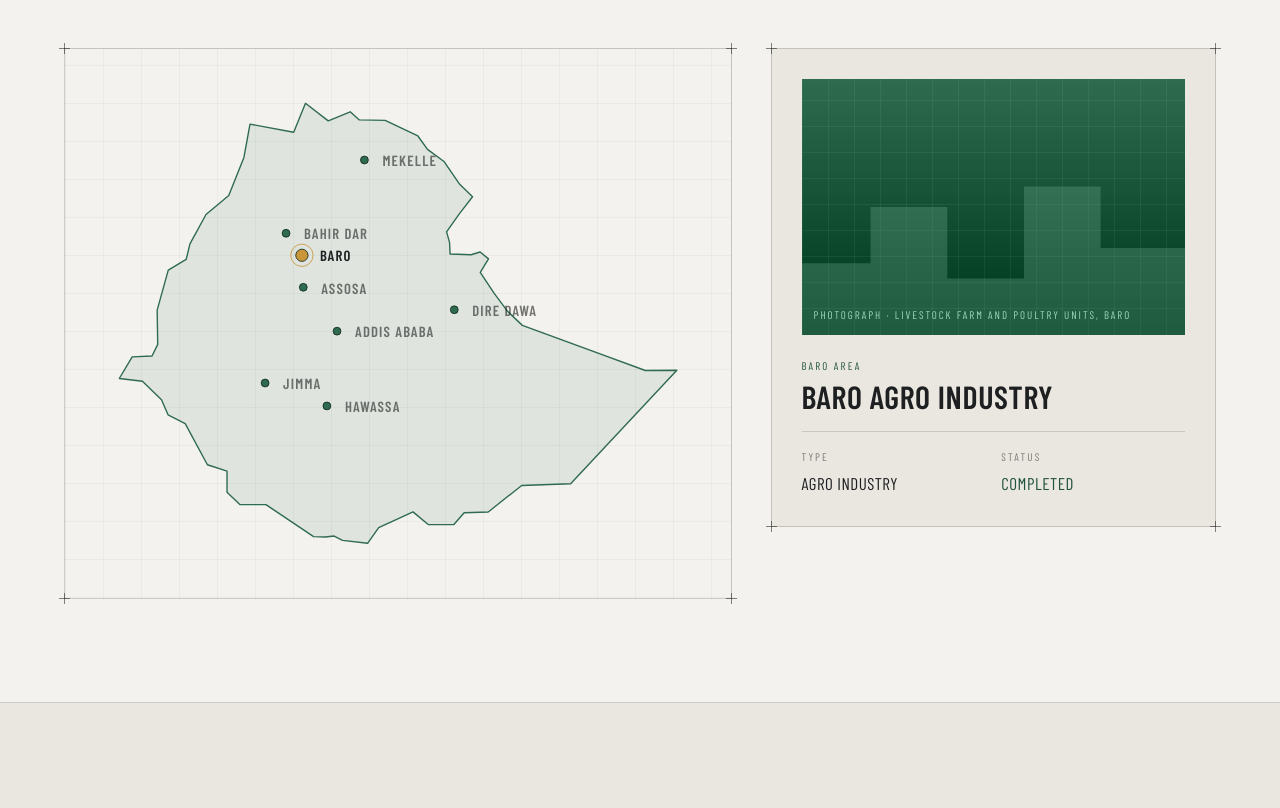
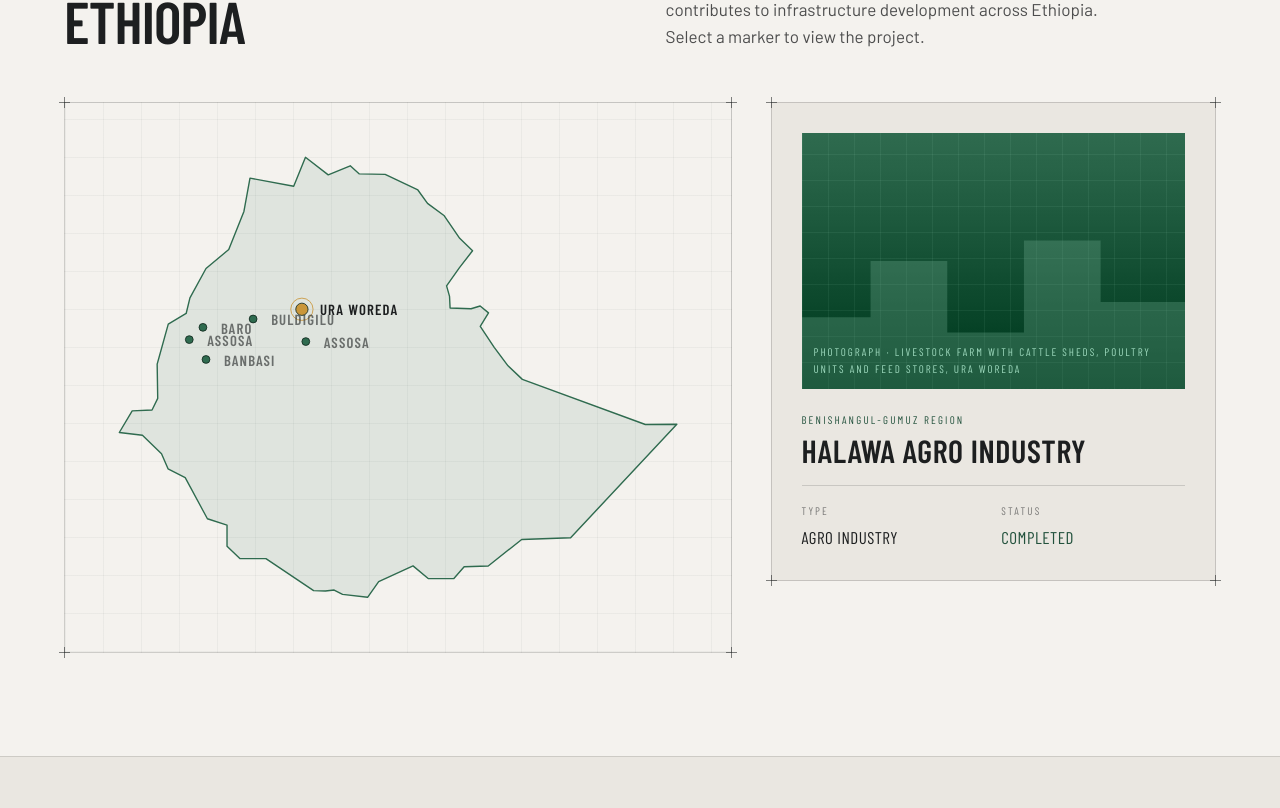
Before and after one commit to beky02/icon-construction-landing-page, a React (Vite) app: page / in a window 1280 px wide. Shown: the part 3962-4770 px from the top of the page. Built offline with nearby package versions, Linux system fonts and the light colour scheme.

Commit message:
Add Assosa Recreation Centre project and update site selection logic in Footprint component

```diff
--- a/src/data/site.ts
+++ b/src/data/site.ts
@@ -123,17 +123,30 @@ export const projects: Project[] = [
       { value: '450', label: 'Students Served' },
     ],
   },
+  {
+    id: 'assosa-recreation-centre',
+    name: 'Assosa Recreation Centre',
+    location: 'Assosa, Benishangul-Gumuz',
+    type: 'Public Space',
+    status: 'Completed',
+    photo: 'water fountain, restaurant and landscaped public recreation area',
+    body: 'A public recreation complex featuring a central water fountain, café and restaurant building, retail shop structures and extensive green areas designed to create a welcoming civic destination for residents and visitors.',
+    stats: [
+      { value: 'Fountain', label: 'Water Feature' },
+      { value: 'Cafe', label: 'Food & Beverage' },
+      { value: 'Green', label: 'Public Space' },
+    ],
+  },
 ];
 
 export const mapSites: MapSite[] = [
-  { city: 'Baro', x: 327.5, y: 272.6, region: 'Baro Area', name: 'Baro Agro Industry', type: 'Agro Industry', status: 'Completed', photo: 'livestock farm and poultry units, Baro' },
-  { city: 'Addis Ababa', x: 390.5, y: 408.7, region: 'Addis Ababa City Administration', name: 'Bole Corridor Development', type: 'Urban Infrastructure', status: 'Completed', photo: 'corridor at street level, Addis Ababa' },
-  { city: 'Assosa', x: 330.0, y: 330.0, region: 'Benishangul-Gumuz Region', name: 'Assosa Referral Hospital', type: 'Healthcare', status: 'In Progress', photo: 'referral hospital renewal and landscape works, Assosa' },
-  { city: 'Bahir Dar', x: 299.1, y: 233.1, region: 'Amhara Region', name: 'Bahir Dar Secondary School', type: 'Education', status: 'Completed', photo: 'completed school block, Bahir Dar' },
-  { city: 'Mekelle', x: 439.6, y: 101.7, region: 'Tigray Region', name: 'Mekelle Access Roads', type: 'Roads & Corridors', status: 'In Progress', photo: 'access road works, Mekelle' },
-  { city: 'Hawassa', x: 372.3, y: 542.8, region: 'Sidama Region', name: 'Hawassa Lakeside Walkway', type: 'Walking & Cycling', status: 'Completed', photo: 'lakeside walkway in use, Hawassa' },
-  { city: 'Dire Dawa', x: 600.8, y: 370.3, region: 'Dire Dawa Administration', name: 'Dire Dawa Civil Works', type: 'Civil & Building Works', status: 'Completed', photo: 'civil works site, Dire Dawa' },
-  { city: 'Jimma', x: 261.5, y: 501.7, region: 'Oromia Region', name: 'Jimma Market Upgrade', type: 'Urban Infrastructure', status: 'Planned', photo: 'market area before works, Jimma' },
+  { city: 'Ura Woreda', x: 327.5, y: 272.6, region: 'Benishangul-Gumuz Region', name: 'Halawa Agro Industry', type: 'Agro Industry', status: 'Completed', photo: 'livestock farm with cattle sheds, poultry units and feed stores, Ura Woreda' },
+  { city: 'Baro', x: 150.0, y: 305.0, region: 'Benishangul-Gumuz Region', name: 'Baro-Femele Boarding School', type: 'Education', status: 'Completed', photo: 'boarding school courtyard and residence blocks, Ura Woreda' },
+  { city: 'Assosa', x: 334.5, y: 330.5, region: 'Benishangul-Gumuz Region', name: 'Assosa Referral Hospital', type: 'Healthcare', status: 'In Progress', photo: 'referral hospital renewal and landscape works, Assosa' },
+  { city: 'Buldigilu', x: 240.0, y: 290.0, region: 'Benishangul-Gumuz Region', name: 'Bulipli, Atsiliho and Janfrari Primary Schools', type: 'Education', status: 'Completed', photo: 'primary school blocks and classroom courtyards, Buldigilu' },
+  { city: 'Assosa', x: 125.5, y: 327.0, region: 'Benishangul-Gumuz Region', name: 'Assosa Corridor Development', type: 'Urban Infrastructure', status: 'Completed', photo: 'completed corridor at street level, Assosa' },
+  { city: 'Banbasi', x: 155.5, y: 362.6, region: 'Benishangul-Gumuz Region', name: 'Banbasi Corridor Development', type: 'Urban Infrastructure', status: 'Completed', photo: 'completed corridor at street level, Banbasi' },
+
 ];
 
 export const themes: Theme[] = [
--- a/src/sections/Footprint.tsx
+++ b/src/sections/Footprint.tsx
@@ -6,8 +6,8 @@ import { ETHIOPIA_PATH, MAP_VIEW_BOX_ATTR, projectToPercent } from '../data/ethi
 import { mapSites } from '../data/site';
 
 export function Footprint() {
-  const [activeCity, setActiveCity] = useState(mapSites[0].city);
-  const selected = mapSites.find((site) => site.city === activeCity) ?? mapSites[0];
+  const [activeSiteName, setActiveSiteName] = useState(mapSites[0].name);
+  const selected = mapSites.find((site) => site.name === activeSiteName) ?? mapSites[0];
 
   return (
     <section id="footprint" className="section">
@@ -29,14 +29,14 @@ export function Footprint() {
               <svg className="footprint__svg" viewBox={MAP_VIEW_BOX_ATTR} role="presentation">
                 <path className="footprint__country" d={ETHIOPIA_PATH} />
                 {mapSites.map((site) => {
-                  const active = site.city === selected.city;
+                  const active = site.name === selected.name;
                   return (
                     <g
-                      key={site.city}
+                      key={site.name}
                       className="footprint__pin"
                       data-active={active}
                       transform={`translate(${site.x},${site.y})`}
-                      onClick={() => setActiveCity(site.city)}
+                      onClick={() => setActiveSiteName(site.name)}
                     >
                       <circle className="footprint__pinHit" r={26} />
                       <circle className="footprint__pinRing" r={active ? 20 : 14} />
@@ -49,15 +49,15 @@ export function Footprint() {
               {/* City names ride above the SVG rather than inside it, so they
                   stay at a readable size instead of scaling with the map. */}
               {mapSites.map((site) => {
-                const active = site.city === selected.city;
+                const active = site.name === selected.name;
                 return (
                   <button
-                    key={site.city}
+                    key={site.name}
                     type="button"
                     className="footprint__label"
                     style={projectToPercent(site.x, site.y)}
                     aria-pressed={active}
-                    onClick={() => setActiveCity(site.city)}
+                    onClick={() => setActiveSiteName(site.name)}
                   >
                     {site.city}
                   </button>
```
